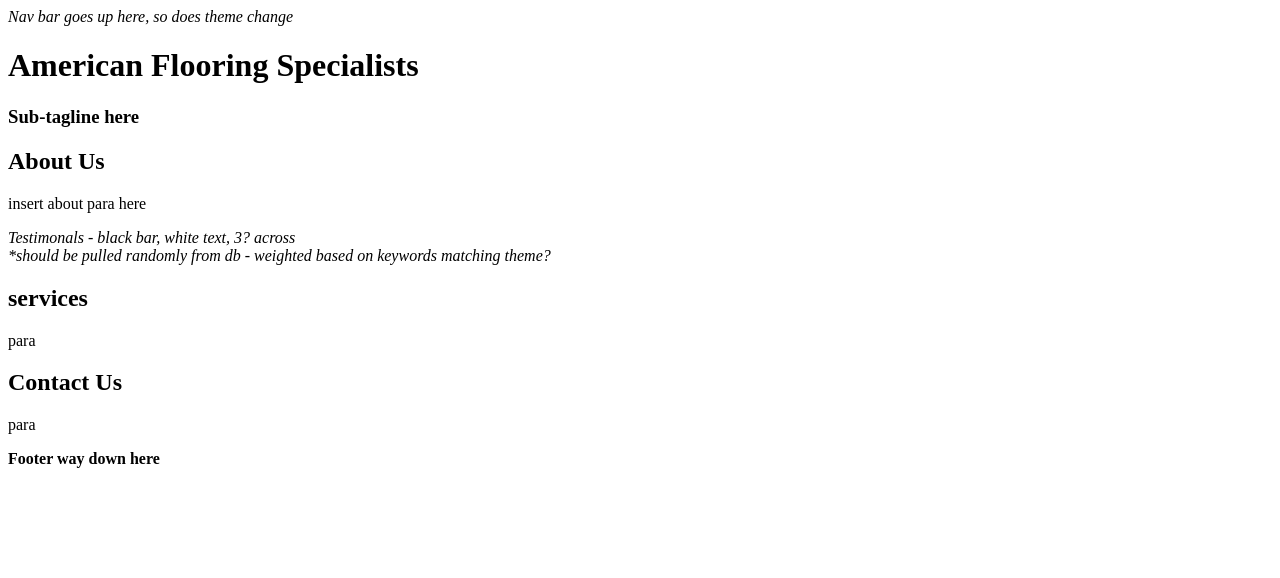
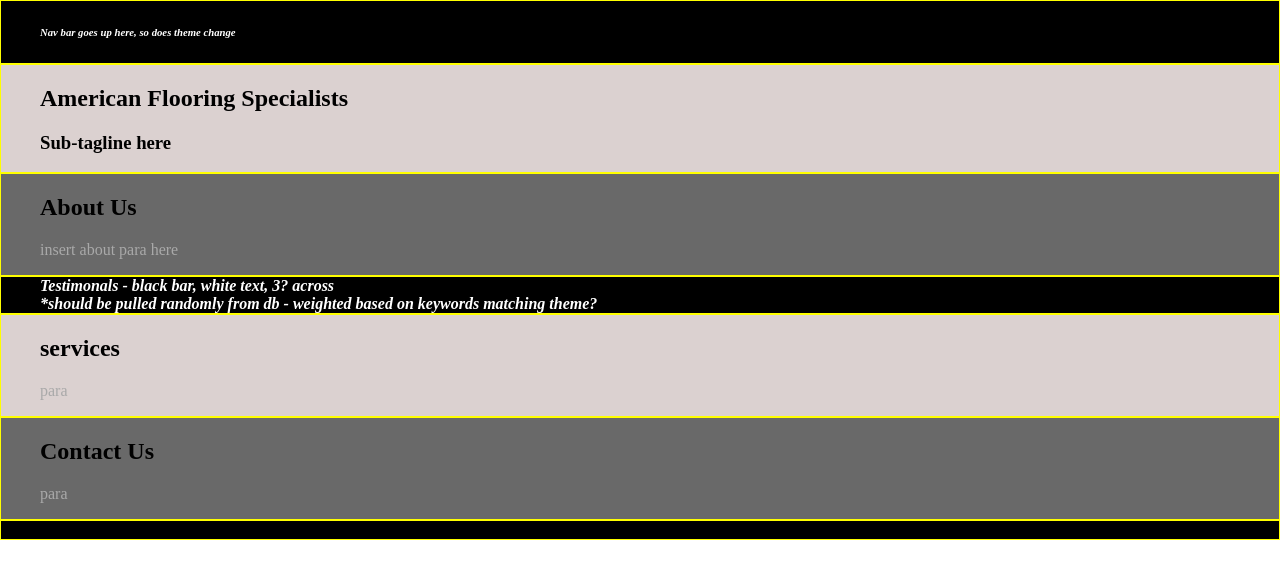
Before and after one commit to zmhiller/AFS-Site, a plain HTML site: page index.html in a window 1280 px wide. Drawn offline with Linux system fonts and the light colour scheme.

Commit message:
Added sections, started basic css

```diff
--- a/default.css
+++ b/default.css
@@ -0,0 +1,59 @@
+:root{
+  --mainText:black;
+  --secondaryText:darkgrey;
+  --mainColor:#dbd1d0;
+  --secondaryColor:#696969;
+  --borderColor:yellow;
+  --mainBGImage:"#";
+
+
+}
+
+
+html, body{
+  padding: 0;
+  margin: 0;
+}
+
+h1, h2, h3, h4, h5{
+  color: var(--mainText);
+}
+
+p, li, span, label, input, textarea{
+  color: var(--secondaryText);
+}
+
+h6, strong{
+  color:white;
+}
+
+.fixed-elements{
+  background-color:black;
+  border:1px solid var(--borderColor);
+}
+
+.s1{
+  background-color: var(--mainColor);
+  border:1px solid var(--borderColor);
+}
+
+.s2{
+  background-color: var(--secondaryColor);
+  border:1px solid var(--borderColor);
+}
+
+.testimonials{
+  background-color:black;
+  border:1px solid var(--borderColor);
+}
+
+.main-container{
+  width: 1200px;
+  margin: 0 auto;
+}
+
+@media screen and (max-width: 1200px){
+    .main-container{
+      width: 95%;
+    }
+}
--- a/index.html
+++ b/index.html
@@ -1,34 +1,67 @@
 <!DOCTYPE html>
 <html lang="en" dir="ltr">
+
   <head>
-    <meta charset="utf-8">
+
     <title>American Flooring Specialists | Albany, NY</title>
+
+    <meta name="viewport" content="width=device-width, initial-scale=1, maximum-scale=1, minimum-scale=1" charset="utf-8" />
+
+    <link rel="stylesheet" type="text/css" href="default.css">
+
   </head>
+
   <body>
-    <div class="" id="nav">
-      <i>Nav bar goes up here, so does theme change</i>
+
+    <section class="fixed-elements">
+      <div class="main-container" id="nav">
+        <h6><i>Nav bar goes up here, so does theme change</i></h6>
       </div>
-    <div class="" id="header">
+    </section>
+
+    <section class="s1">
+      <div class="main-container" id="header">
         <h1>American Flooring Specialists</h1>
         <h3>Sub-tagline here</h3>
       </div>
-    <div class="" id="about">
+    </section>
+
+    <section class="s2">
+      <div class="main-container" id="about">
         <h2>About Us</h2>
         <p>insert about para here</p>
       </div>
-    <div class="" id="testimonials">
-      <i>Testimonals - black bar, white text, 3? across</i>
+    </section>
+
+    <section class="testimonials">
+      <div class="main-container" id="testimonials-div">
+        <strong><i>Testimonals - black bar, white text, 3? across</i>
         <br>
-      <i>*should be pulled randomly from db - weighted based on keywords matching theme?</i>
+        <i>*should be pulled randomly from db - weighted based on keywords matching theme?</i></strong>
       </div>
-    <div class="" id="services">
+    </section>
+
+    <section class="s1">
+      <div class="main-container" id="services">
         <h2>services</h2>
         <p>para</p>
       </div>
-    <div class="" id="contact">
+    </section>
+
+    <section class="s2">
+      <div class="main-container" id="contact">
         <h2>Contact Us</h2>
         <p>para</p>
       </div>
-    <footer><b>Footer way down here</b></footer>
+    </section>
+
+    <section class="fixed-elements">
+      <div class="main-container" id="footer">
+        <b>Footer way down here</b>
+      </div>
+    </section>
+
+
   </body>
+
 </html>
```
Lines whose indentation alone changed are shown as unchanged.
